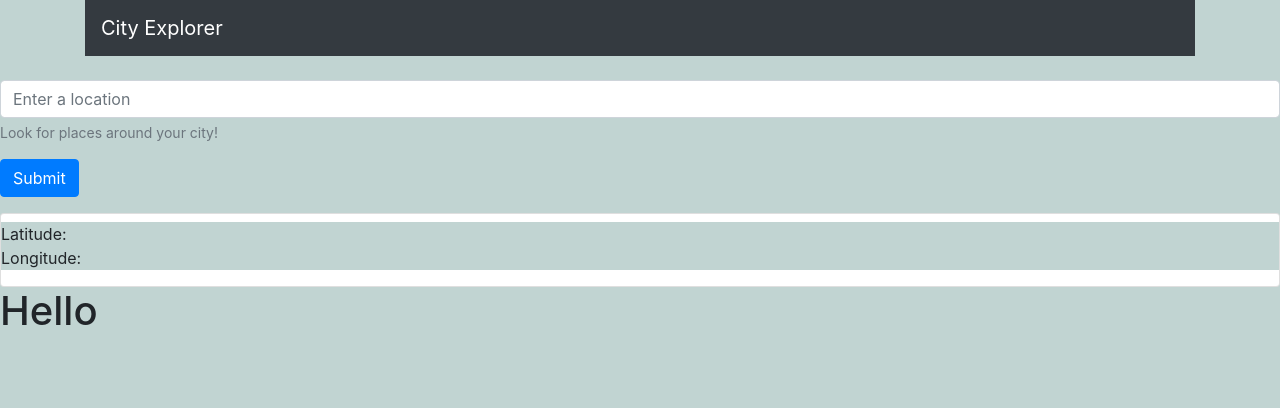
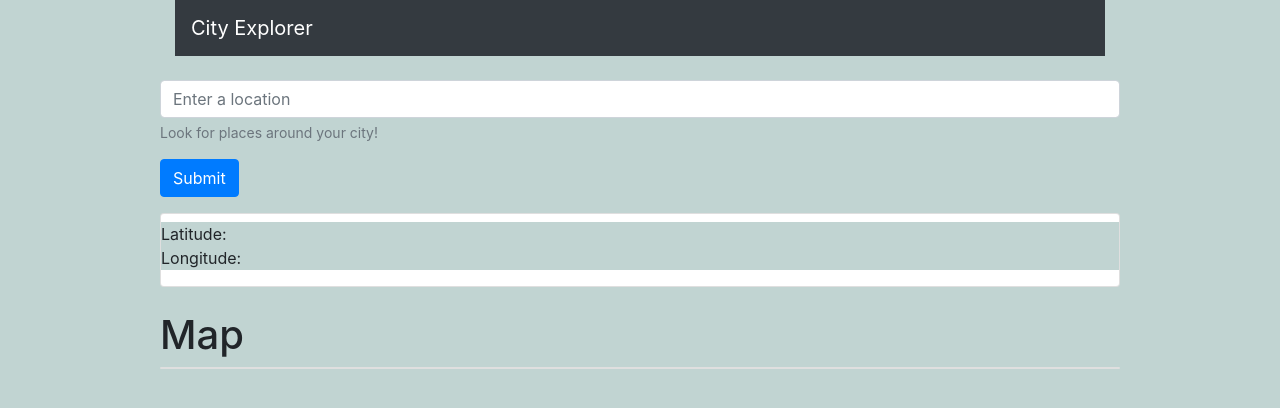
Before and after one commit to SorviusN/city-explorer, a React (Create React App) app: page / in a window 1280 px wide. Shown: the top 408 px of the page. Built offline with nearby package versions, Linux system fonts and the light colour scheme.

Commit message:
Version 1.0.1

```diff
--- a/src/App.css
+++ b/src/App.css
@@ -1,3 +1,7 @@
 * {
   background-color: #c1d4d2;
 }
+
+.App {
+  margin: auto 10rem;
+}
--- a/src/App.js
+++ b/src/App.js
@@ -1,16 +1,16 @@
 import './App.css';
 import React from 'react';
+
 import CityForm from './CityForm';
-import Map from './Map';
 import Header from './Header';
 
 class App extends React.Component {
+
   render() {
     return (
-      <div>
+      <div className="App">
         <Header/>
         <CityForm/>
-        <Map/>
       </div>
     )
   }
--- a/src/CityForm.css
+++ b/src/CityForm.css
@@ -1,3 +1,4 @@
+
 ul {
 list-style-type: none;
 margin: 0;
--- a/src/CityForm.js
+++ b/src/CityForm.js
@@ -6,6 +6,7 @@ import Container from 'react-bootstrap/Container';
 import Card from 'react-bootstrap/Card';
 import Form from 'react-bootstrap/Form';
 import Alert from 'react-bootstrap/Alert';
+import Image from 'react-bootstrap/Image';
 
 import './CityForm.css';
 
@@ -15,7 +16,6 @@ class CityForm extends React.Component {
     super(props);
     this.state = {
       city: '',
-      displayName: '',
       errCode: ''
     };
   }
@@ -37,14 +37,16 @@ class CityForm extends React.Component {
       const cityInfo = response.data[0];
 
       let displayName = cityInfo.display_name;
+
       let cityLat = cityInfo.lat;
       let cityLon = cityInfo.lon;
 
       this.setState({
-        displayName: displayName,
+        displayName,
         cityLat,
         cityLon
       });
+
      console.log(this.state.cityLat);
 
 
@@ -53,6 +55,20 @@ class CityForm extends React.Component {
       console.log('err.message');
       this.setState({errCode: err.message});
     }
+  }
+
+
+  handleMap = () => {
+
+    const key = process.env.REACT_APP_CITY_KEY;
+
+    let mapUrl = `https://maps.locationiq.com/v3/staticmap?key=${key}&center=${this.state.cityLat},${this.state.cityLon}&zoom=18`;
+
+    console.log(mapUrl);
+
+    return (
+      <Image src={mapUrl} className="mapImage" rounded />
+    )
   }
 
   render() {
@@ -85,6 +101,15 @@ class CityForm extends React.Component {
           </ul>
         </Card>
       }
+      <br />
+      <h1>Map</h1>
+      <Card variant="primary">
+        { this.state.city === '' ?
+        console.log('no map')
+        :
+        this.handleMap()
+        }
+      </Card>
     </div>
     )
   }
--- a/src/Map.js
+++ /dev/null
@@ -1,14 +0,0 @@
-import React from 'react';
-
-class Map extends React.Component {
-  render() {
-    return (
-      <div>
-        <h1>Hello</h1>
-        <img src=""/>
-      </div>
-    )
-  }
-}
-
-export default Map;
```
